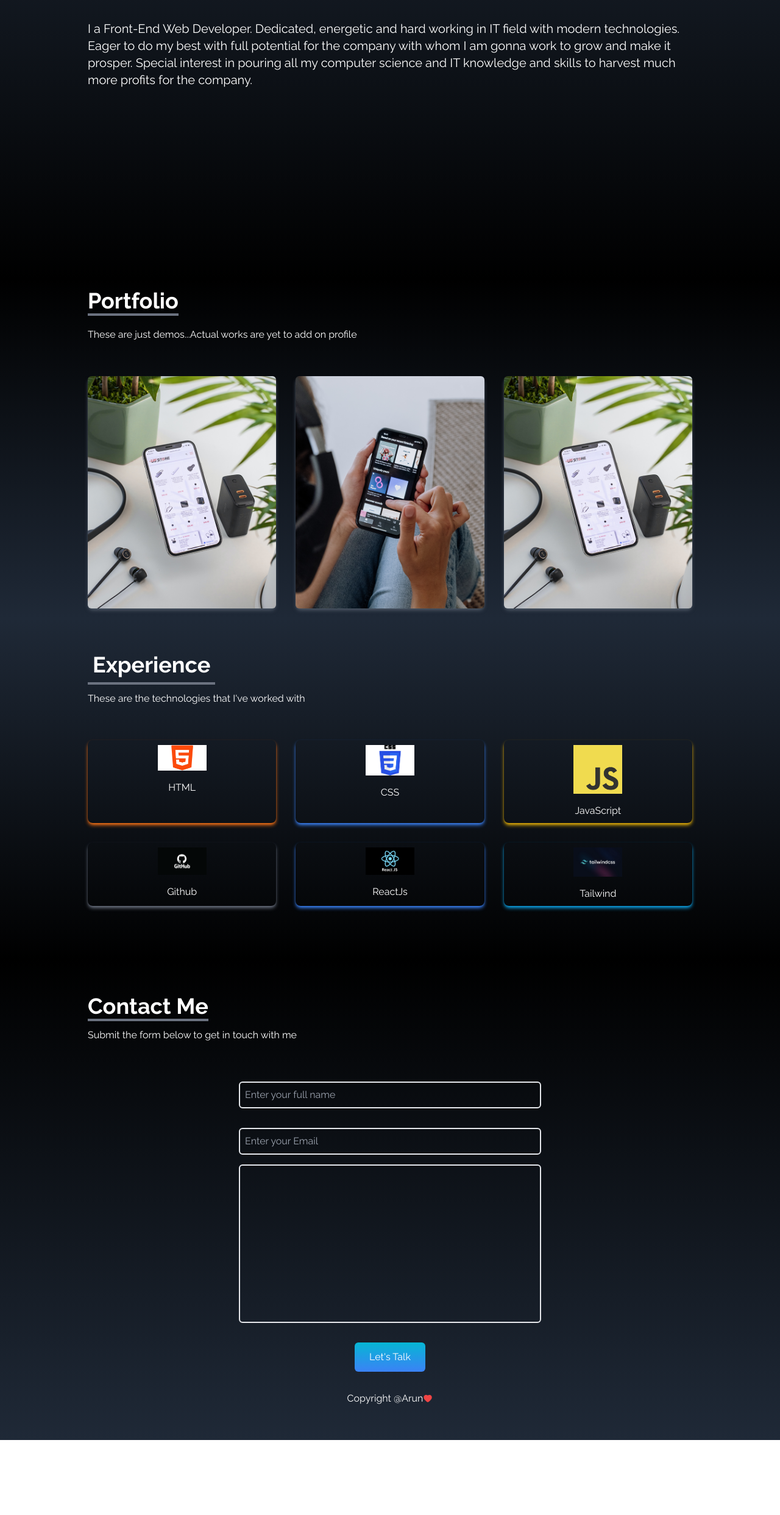
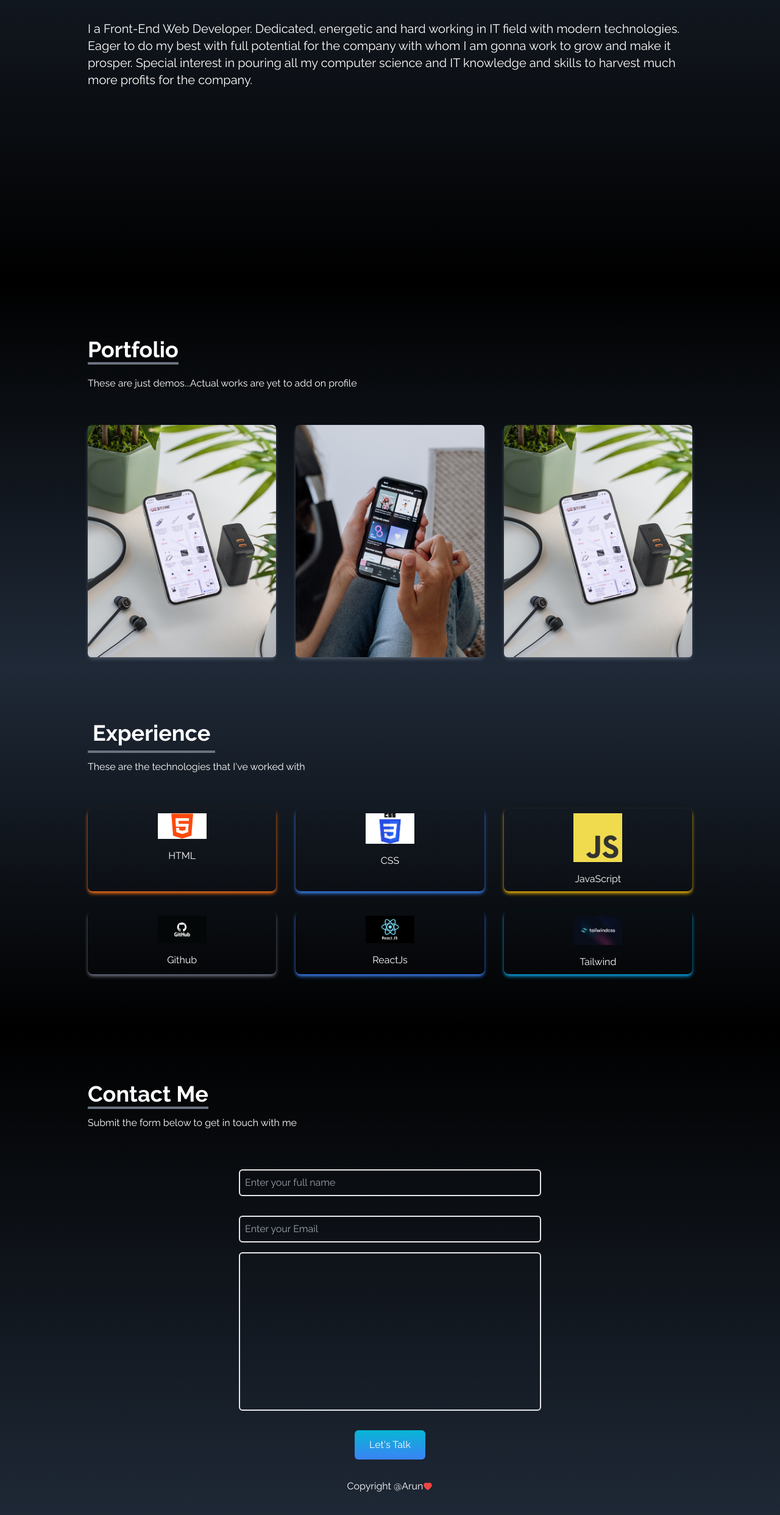
Before and after one commit to Arun-Taj/Portfolio_ReactJs, a React (Vite) app: page / in a window 1280 px wide. Shown: the part 1143-3628 px from the top of the page at 61% size. Before the commit the page ends 3505 px from the top, so only its background shows below. Built offline with nearby package versions, Linux system fonts and the light colour scheme.

Commit message:
adjusted navbar

```diff
--- a/src/components/Contact.jsx
+++ b/src/components/Contact.jsx
@@ -5,7 +5,7 @@ const Contact = () => {
   return (
    <>
         <div name="contact" className='py-10 w-full h-full  bg-gradient-to-b from-black to-gray-800 p-4 text-white'>
-            <div className='flex flex-col p-4 justify-center max-w-screen-lg mx-auto h-full'>
+            <div className='flex flex-col p-4 pt-12 justify-center max-w-screen-lg mx-auto h-full'>
                 <div className='pb-8'>
                     <p className='text-4xl font-bold inline border-b-4 border-gray-500'>Contact Me</p>
                     <p className='py-4'>Submit the form below to get in touch with me</p>
--- a/src/components/Experience.jsx
+++ b/src/components/Experience.jsx
@@ -52,7 +52,7 @@ const Experience = () => {
         name="experience"
         className="py-10 bg-gradient-to-b from-gray-800 to-black w-full "
       >
-        <div className="max-w-screen-lg mx-auto p-4 flex flex-col justify-center w-full h-full text-white">
+        <div className="max-w-screen-lg mx-auto p-4 pt-12 flex flex-col justify-center w-full h-full text-white">
           <div>
             <p className="text-4xl font-bold border-b-4 border-gray-500 p-2 inline">
               Experience
--- a/src/components/Portfolio.jsx
+++ b/src/components/Portfolio.jsx
@@ -25,8 +25,8 @@ const Portfolio = () => {
   ]
   return (
    <>
-    <div name="portfolio" className='bg-gradient-to-b from-black to-gray-800 w-full text-white '>
-      <div className='max-w-screen-lg p-4 mx-auto flex flex-col justify-center w-full h-full'>
+    <div name="portfolio" className='bg-gradient-to-b from-black to-gray-800 w-full text-white pt-20'>
+      <div className='max-w-screen-lg p-4  mx-auto flex flex-col justify-center w-full h-full'>
         <div className='pb-8  '>
           <p className='text-4xl font-bold inline border-b-4 border-gray-500 '>Portfolio</p>
           <p className='py-6 '>These are just demos...Actual works are yet to add on profile</p>
```
